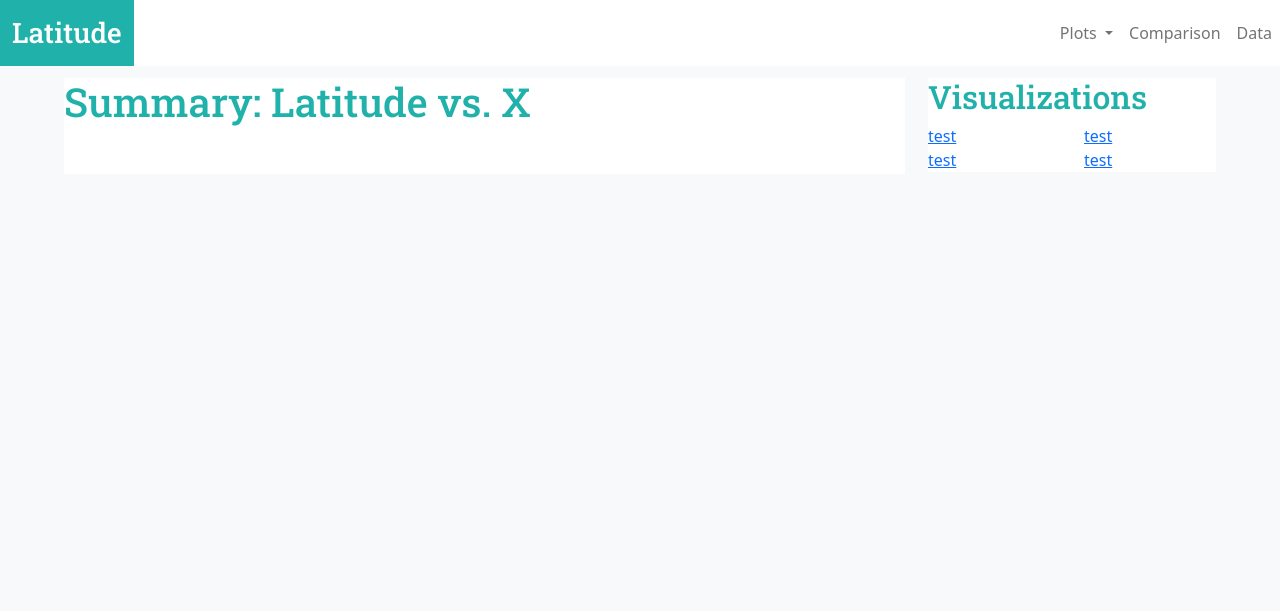
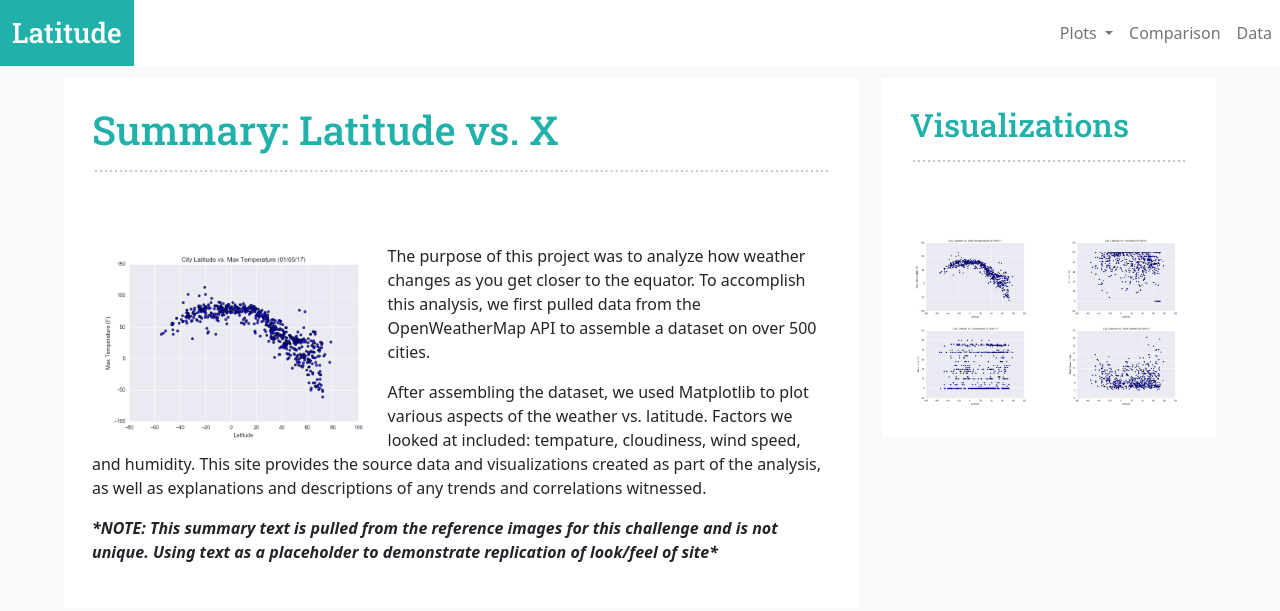
Before and after one commit to jennamurphymcad/Web-Design-Challenge, a plain HTML site: page WebVisualizations/index.html in a window 1280 px wide. Drawn offline with nearby package versions, Linux system fonts and the light colour scheme.

Commit message:
completed html and styling for landing page

```diff
--- a/WebVisualizations/index.html
+++ b/WebVisualizations/index.html
@@ -53,14 +53,26 @@
   <main>
     <div class="container-fluid my-container vis-main-summary">
       <div class="row">
-        <div class="col-lg-8 col-md-12">
+        <div class="col-lg-12 col-md-12">
           <h1>Summary: Latitude vs. X</h1>
+          <hr>
         </div>
       </div>
       <div class="row">
-        <div class="col-lg-8 col-md-12">
-          <img src="" alt="">
-          <p> </p>
+        <div class="col-lg-12 col-md-12">
+          <img src="assets/images/Fig1.png" alt="Main Fig Example">
+          <p>
+            The purpose of this project was to analyze how weather changes as you get closer to the equator. To accomplish this analysis, we first pulled
+            data from the OpenWeatherMap API to assemble a dataset on over 500 cities.
+          </p>
+          <p>
+            After assembling the dataset, we used Matplotlib to plot various aspects of the weather vs. latitude. Factors we looked at included: tempature,
+            cloudiness, wind speed, and humidity. This site provides the source data and visualizations created as part of the analysis, as well as explanations
+            and descriptions of any trends and correlations witnessed.
+          </p>
+          <p style="font-style: italic; font-weight: bold;">
+            *NOTE: This summary text is pulled from the reference images for this challenge and is not unique. Using text as a placeholder to demonstrate replication of look/feel of site*
+          </p>
         </div>
       </div>
     </div>
@@ -68,23 +80,24 @@
     <!-- side navigation -->
     <div class="container-fluid my-container vis-side-navigation">
       <div class="row">
-        <div class="col-lg-4 col-md-12">
+        <div class="col-lg-12 col-md-12">
           <h2>Visualizations</h2>
+          <hr>
         </div>
       </div>
 
       <div class="row">
-        <div class="col-lg-6 col-sm-6">
-          <a href="">test</a>
+        <div class="col-lg-6 col-md-6 col-sm-3">
+          <a href="visualization-max-temp.html"><img src="assets/images/Fig1.png" alt="Fig 1"></a>
         </div>
-        <div class="col-lg-6 col-sm-6">
-          <a href="">test</a>
+        <div class="col-lg-6 col-md-6 col-sm-3">
+          <a href="visualization-humidity.html"><img src="assets/images/Fig2.png" alt="Fig 2"></a>
         </div>
-        <div class="col-lg-6 col-sm-6">
-          <a href="">test</a>
+        <div class="col-lg-6 col-md-6 col-sm-3">
+          <a href="visualization-cloudiness.html"><img src="assets/images/Fig3.png" alt="Fig 3"></a>
         </div>
-        <div class="col-lg-6 col-sm-6">
-          <a href="">test</a>
+        <div class="col-lg-6 col-md-6 col-sm-3">
+          <a href="visualization-wind-speed.html"><img src="assets/images/Fig4.png" alt="Fig 4"></a>
         </div>
       </div>
     </div>
--- a/WebVisualizations/style.css
+++ b/WebVisualizations/style.css
@@ -42,16 +42,26 @@ main {
 }
 
 div.vis-main-summary {
-    width: 73%;
+    width: 69%;
     float: left;
     margin-right: .75rem;
 }
 
+div.vis-main-summary img {
+    float: left;
+    max-width: 40%;
+}
+
 div.vis-side-navigation {
-    width: 25%;
+    width: 29%;
     float: right;
 }
-
+div.vis-side-navigation img {
+    max-width: 100%;
+}
+.row {
+    padding: 1.75rem;
+}
 .my-container {
     background-color: #fff;
 }
@@ -59,6 +69,11 @@ div.vis-side-navigation {
 h1, h2 {
     color: #20b2aa;
     font-family: 'Roboto Slab', serif;
+}
+
+hr {
+    border: .5px dashed #f8f9fa;
+    border-radius: 5px;
 }
 /* medium screen queries */
 @media (max-width: 768px) {
@@ -102,4 +117,8 @@ h1, h2 {
         margin: 0 auto;
         padding-top: 0rem;
     }
+
+    body {
+        background-color: #fff;
+    }
 }
```
